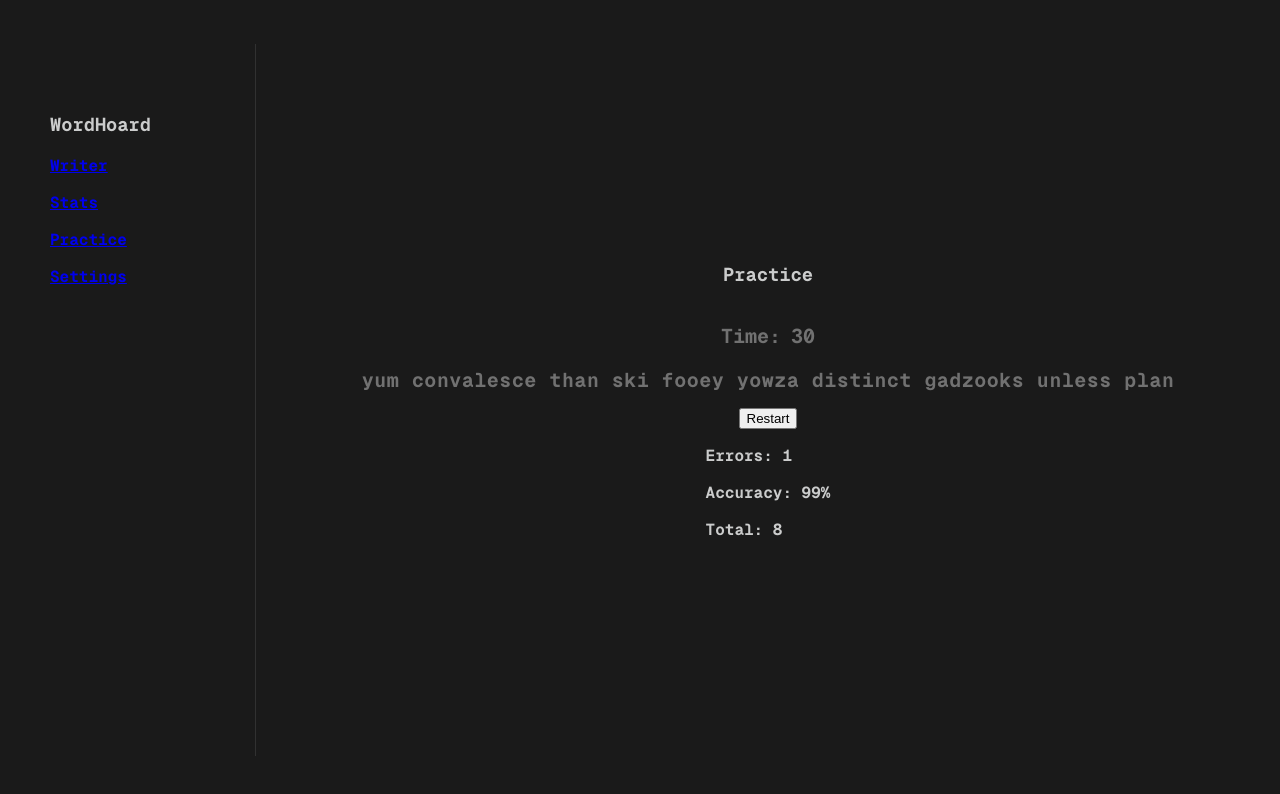
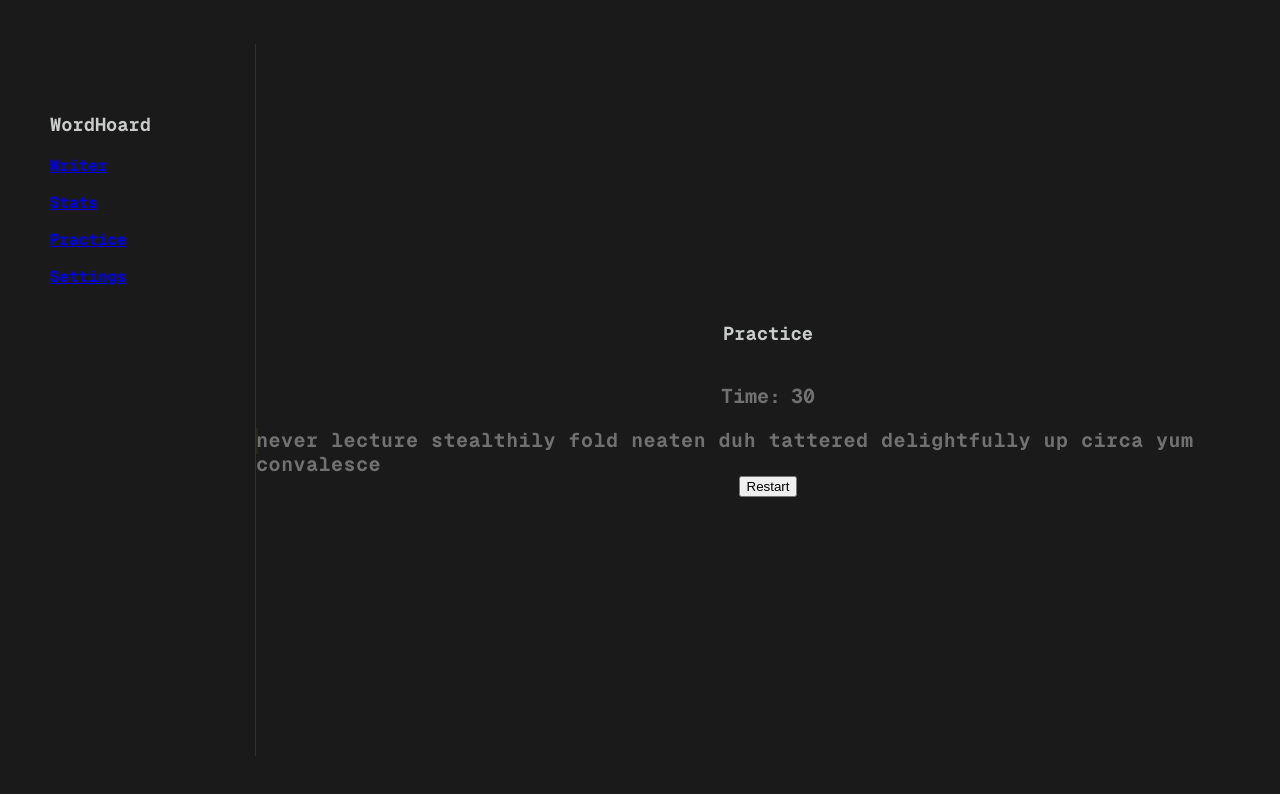
Before and after one commit to einargudnig/wordhoard, a React (Vite) app: page /practice in a window 1280 px wide. Shown: the top 794 px of the page. Built offline with nearby package versions, Linux system fonts and the light colour scheme.

Commit message:
main part done for typing practice

```diff
--- /dev/null
+++ b/src/hooks/useCountdown.ts
@@ -0,0 +1,39 @@
+import { useCallback, useEffect, useRef, useState } from "react";
+
+const useCountdown = (seconds: number) => {
+  const [timeLeft, setTimeLeft] = useState(seconds);
+  const intervalRef = useRef<NodeJS.Timer | null>(null);
+  const hasTimerEnded = timeLeft <= 0;
+  const isRunning = intervalRef.current != null;
+
+  const startCountdown = useCallback(() => {
+    if (!hasTimerEnded && !isRunning) {
+      intervalRef.current = setInterval(() => {
+        setTimeLeft((prevTimeLeft) => prevTimeLeft - 1);
+      }, 1000);
+    }
+  }, [setTimeLeft, hasTimerEnded, isRunning]);
+
+  const resetCountdown = useCallback(() => {
+    clearInterval(intervalRef.current!);
+    intervalRef.current = null;
+    setTimeLeft(seconds);
+  }, [seconds]);
+
+  // when the countdown reaches 0, clear the countdown interval
+  useEffect(() => {
+    if (hasTimerEnded) {
+      clearInterval(intervalRef.current!);
+      intervalRef.current = null;
+    }
+  }, [hasTimerEnded]);
+
+  // clear interval when component unmounts
+  useEffect(() => {
+    return () => clearInterval(intervalRef.current!);
+  }, []);
+
+  return { timeLeft, startCountdown, resetCountdown };
+};
+
+export default useCountdown;
--- /dev/null
+++ b/src/hooks/useEngine.ts
@@ -0,0 +1,74 @@
+import { useCallback, useEffect, useState } from "react";
+import { countErrors, debug } from "../utils/helper";
+import useCountdown from "./useCountdown";
+import useTypings from "./useTypings";
+import useWords from "./useWords";
+
+export type State = "start" | "run" | "finish";
+
+const NUMBER_OF_WORDS = 12;
+const COUNTDOWN_SECONDS = 30;
+
+const useEngine = () => {
+  const [state, setState] = useState<State>("start");
+  const { timeLeft, startCountdown, resetCountdown } =
+    useCountdown(COUNTDOWN_SECONDS);
+  const { words, updateWords } = useWords(NUMBER_OF_WORDS);
+  const { cursor, typed, clearTyped, totalTyped, resetTotalTyped } = useTypings(
+    state !== "finish",
+  );
+  const [errors, setErrors] = useState(0);
+
+  const isStarting = state === "start" && cursor > 0;
+  const areWordsFinished = cursor === words.length;
+
+  const restart = useCallback(() => {
+    debug("restarting...");
+    resetCountdown();
+    resetTotalTyped();
+    setState("start");
+    setErrors(0);
+    updateWords();
+    clearTyped();
+  }, [clearTyped, updateWords, resetCountdown, resetTotalTyped]);
+
+  const sumErrors = useCallback(() => {
+    debug(`cursor: ${cursor} - words.length: ${words.length}`);
+    const wordsReached = words.substring(0, Math.min(cursor, words.length));
+    setErrors((prevErrors) => prevErrors + countErrors(typed, wordsReached));
+  }, [typed, words, cursor]);
+
+  // as soon the user starts typing the first letter, we start
+  useEffect(() => {
+    if (isStarting) {
+      setState("run");
+      startCountdown();
+    }
+  }, [isStarting, startCountdown]);
+
+  // when the time is up, we've finished
+  useEffect(() => {
+    if (!timeLeft && state === "run") {
+      debug("time is up...");
+      setState("finish");
+      sumErrors();
+    }
+  }, [timeLeft, state, sumErrors]);
+
+  /**
+   * when the current words are all filled up,
+   * we generate and show another set of words
+   */
+  useEffect(() => {
+    if (areWordsFinished) {
+      debug("words are finished...");
+      sumErrors();
+      updateWords();
+      clearTyped();
+    }
+  }, [clearTyped, areWordsFinished, updateWords, sumErrors]);
+
+  return { state, words, typed, errors, restart, timeLeft, totalTyped };
+};
+
+export default useEngine;
--- /dev/null
+++ b/src/hooks/useTypings.ts
@@ -0,0 +1,57 @@
+import { useCallback, useEffect, useRef, useState } from "react";
+import { isKeyboardCodeAllowed } from "../utils/helper";
+
+const useTypings = (enabled: boolean) => {
+  const [cursor, setCursor] = useState(0);
+  const [typed, setTyped] = useState<string>("");
+  const totalTyped = useRef(0);
+
+  const keydownHandler = useCallback(
+    ({ key, code }: KeyboardEvent) => {
+      if (!enabled || !isKeyboardCodeAllowed(code)) {
+        return;
+      }
+
+      switch (key) {
+        case "Backspace":
+          setTyped((prev) => prev.slice(0, -1));
+          setCursor((cursor) => cursor - 1);
+          totalTyped.current -= 1;
+          break;
+        default:
+          setTyped((prev) => prev.concat(key));
+          setCursor((cursor) => cursor + 1);
+          totalTyped.current += 1;
+      }
+    },
+    [enabled],
+  );
+
+  const clearTyped = useCallback(() => {
+    setTyped("");
+    setCursor(0);
+  }, []);
+
+  const resetTotalTyped = useCallback(() => {
+    totalTyped.current = 0;
+  }, []);
+
+  // attach the keydown event listener to record keystrokes
+  useEffect(() => {
+    window.addEventListener("keydown", keydownHandler);
+    // Remove event listeners on cleanup
+    return () => {
+      window.removeEventListener("keydown", keydownHandler);
+    };
+  }, [keydownHandler]);
+
+  return {
+    typed,
+    cursor,
+    clearTyped,
+    resetTotalTyped,
+    totalTyped: totalTyped.current,
+  };
+};
+
+export default useTypings;
--- /dev/null
+++ b/src/hooks/useWords.ts
@@ -0,0 +1,18 @@
+import { faker } from "@faker-js/faker";
+import { useCallback, useState } from "react";
+
+const generateWords = (count: number) => {
+  return faker.word.words(count).toLowerCase();
+};
+
+const useWords = (count: number) => {
+  const [words, setWords] = useState<string>(generateWords(count));
+
+  const updateWords = useCallback(() => {
+    setWords(generateWords(count));
+  }, [count]);
+
+  return { words, updateWords };
+};
+
+export default useWords;
--- a/src/index.css
+++ b/src/index.css
@@ -142,11 +142,35 @@ header {
 .practice {
   font-size: 20px;
   font-color: #00bfff;
-  padding-left: 20px;
-  padding-right: 20px;
   color: var(--placeholder);
-  margin-bottom: 16px;
   letter-spacing: 0.5px;
+}
+
+.practice-overlay {
+  position: relative;
+}
+
+.user-typings {
+  position: absolute;
+  inset: 0;
+
+  font-size: 20px;
+  font-color: #ffff00;
+  color: #ffff00;
+  letter-spacing: 0.5px;
+}
+
+.char {
+  color: #ffff00;
+}
+
+.caret {
+  position: absolute;
+  display: inline-block;
+  inset: 0;
+  width: 2px;
+  height: 26px;
+  background: #ffff00;
 }
 
 .timer {
--- a/src/pages/practice.tsx
+++ b/src/pages/practice.tsx
@@ -1,22 +1,42 @@
 import { delay, motion } from "motion/react";
-import { faker } from "@faker-js/faker";
 import React from "react";
-import { formatPercentage } from "../utils/helper";
+import { calculateAccuracyPercentage, formatPercentage } from "../utils/helper";
+import useEngine, { State } from "../hooks/useEngine";
 
 export function Practice() {
   console.log("Practice route");
-
-  const words = faker.word.words(10);
-  const time = 30;
+  const { words, typed, timeLeft, errors, state, restart, totalTyped } =
+    useEngine();
   return (
     <div className="practice-container">
       <h3>Practice</h3>
 
-      <Timer timeLeft={time} />
-      <div className="practice">{words}</div>
+      <Timer timeLeft={timeLeft} />
+      <div className="practice-overlay">
+        <div className="practice">{words}</div>
+        <UserTypings userInputs={typed} />
+      </div>
       <Restart onRestart={() => null} />
-      <Results errors={1} accuracyPercentage={99} total={8} />
+      <Results
+        state={state}
+        errors={errors}
+        accuracyPercentage={calculateAccuracyPercentage(errors, totalTyped)}
+        total={totalTyped}
+      />
     </div>
+  );
+}
+
+function Caret() {
+  return (
+    <motion.div
+      className="caret"
+      aria-hidden={true}
+      initial={{ opacity: 1 }}
+      animate={{ opacity: 0 }}
+      exit={{ opacity: 1 }}
+      transition={{ repeat: Infinity, duration: 0.8, ease: "easeInOut" }}
+    />
   );
 }
 
@@ -46,14 +66,20 @@ function Restart({ onRestart: handleRestart }: { onRestart: () => void }) {
 }
 
 function Results({
+  state,
   errors,
   accuracyPercentage,
   total,
 }: {
+  state: State;
   errors: number;
   accuracyPercentage: number;
   total: number;
 }) {
+  if (state !== "finish") {
+    return null;
+  }
+
   const initial = { opacity: 0 };
   const animate = { opacity: 1 };
   const duration = { duration: 0.3 };
@@ -84,3 +110,20 @@ function Results({
     </motion.div>
   );
 }
+
+function UserTypings({ userInputs }: { userInputs: string }) {
+  const typedCharacters = userInputs.split("");
+
+  return (
+    <div className="user-typings">
+      {typedCharacters.map((char, index) => {
+        return <Character key={`${char}_${index}`} char={char} />;
+      })}
+      <Caret />
+    </div>
+  );
+}
+
+function Character({ char }: { char: string }) {
+  return <span className="char">{char}</span>;
+}
--- a/src/utils/helper.ts
+++ b/src/utils/helper.ts
@@ -1,3 +1,40 @@
-export const formatPercentage = (num: number) => {
-  return num.toFixed(0);
+// accept only letters and whitespaces
+export const isKeyboardCodeAllowed = (code: string) => {
+  return (
+    code.startsWith("Key") ||
+    code.startsWith("Digit") ||
+    code === "Backspace" ||
+    code === "Space"
+  );
 };
+
+export const countErrors = (actual: string, expected: string) => {
+  const expectedCharacters = expected.split("");
+
+  return expectedCharacters.reduce((errors, expectedChar, i) => {
+    const actualChar = actual[i];
+    if (actualChar !== expectedChar) {
+      errors++;
+    }
+    return errors;
+  }, 0);
+};
+
+export const calculateAccuracyPercentage = (errors: number, total: number) => {
+  if (total > 0) {
+    const corrects = total - errors;
+    return (corrects / total) * 100;
+  }
+
+  return 0;
+};
+
+export const formatPercentage = (percentage: number) => {
+  return percentage.toFixed(0) + "%";
+};
+
+export const debug = (str: string) => {
+  if (process.env.NODE_ENV === "development") {
+    console.debug(str);
+  }
+};
```
